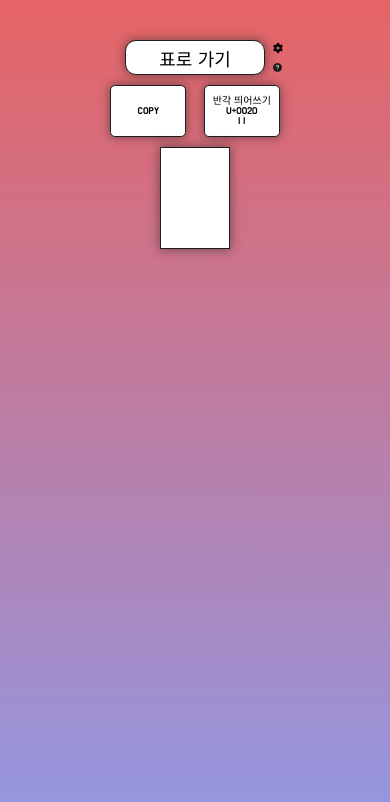
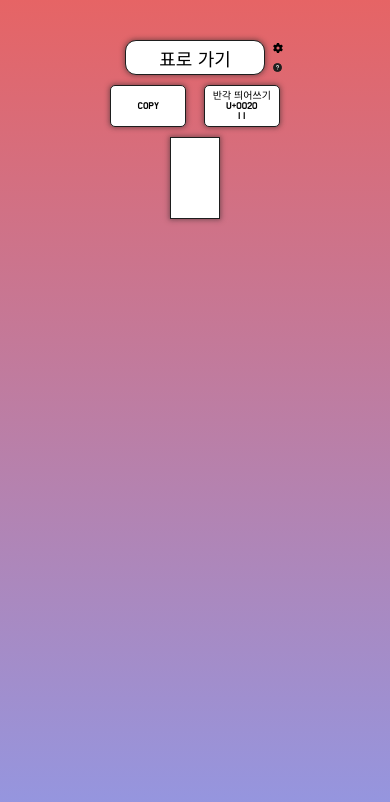
Before and after one commit to Barkshihun/table-to-text, a React (Vite) app: page / in a window 390 px wide. Both pictures are taken after a click on the button "텍스트로 변환". Shown: the top 802 px of the page. Built offline with nearby package versions, Linux system fonts and the light colour scheme.

Commit message:
📱 Res: Output 반응형 디자인 변경 Output의 pre 주변의 드레그를 막기 위해 div 안에 pre를 넣음

```diff
--- a/src/pages/Output.tsx
+++ b/src/pages/Output.tsx
@@ -138,9 +138,11 @@ function Output() {
           onClick={onChangeSpaceClick}
         />
       </div>
-      <pre contentEditable className="malgun-gothic output-container__output" ref={preRef} spellCheck={false}>
-        {tableListToText()}
-      </pre>
+      <div className="output-container__pre-container">
+        <pre contentEditable className="malgun-gothic output-container__pre" ref={preRef} spellCheck={false} suppressContentEditableWarning={true}>
+          {tableListToText()}
+        </pre>
+      </div>
     </main>
   );
 }
--- a/src/scss/Home.scss
+++ b/src/scss/Home.scss
@@ -7,6 +7,10 @@
   margin: 20px 0px;
   padding: 0px 2%;
   box-sizing: border-box;
+  @include middle {
+    width: 50%;
+    margin: 10px 0px;
+  }
   @include mobile {
     width: 50%;
     margin: 10px 0px;
--- a/src/scss/Output.scss
+++ b/src/scss/Output.scss
@@ -1,19 +1,5 @@
 @import "./utils";
 
-.output-container__output {
-  @extend %border;
-  @extend %shadow;
-  font-size: 25px;
-  background-color: white;
-  padding: 20px;
-  overflow-x: auto;
-  height: max-content;
-  width: max-content;
-  max-width: 100%;
-  @include mobile {
-    font-size: 13px;
-  }
-}
 .output-container {
   display: flex;
   flex-direction: column;
@@ -25,6 +11,24 @@
   padding-bottom: 30px;
   @include mobile {
     padding: 0 10px;
+    padding-bottom: 10px;
+  }
+}
+.output-container__pre-container {
+  width: max-content;
+  max-width: 100%;
+}
+.output-container__pre {
+  @extend %border;
+  @extend %shadow;
+  background-color: white;
+  overflow-x: auto;
+  height: max-content;
+  font-size: 25px;
+  padding: 20px;
+  @include mobile {
+    font-size: 13px;
+    padding: 10px;
   }
 }
 .btn-container--textarea-left {
@@ -46,4 +50,10 @@
   line-height: 1;
   width: 45%;
   padding: 10px 0;
+  @include middle {
+    padding: 7px 0;
+  }
+  @include mobile {
+    padding: 5px 0;
+  }
 }
--- a/src/scss/_utils.scss
+++ b/src/scss/_utils.scss
@@ -36,4 +36,7 @@ $mobile-font-size: 13px;
 }
 %shadow {
   box-shadow: 0px 0px 10px 1px rgba(38, 38, 38, 0.5);
+  @include mobile {
+    box-shadow: 0px 0px 5px 1px rgba(38, 38, 38, 0.5);
+  }
 }
```
